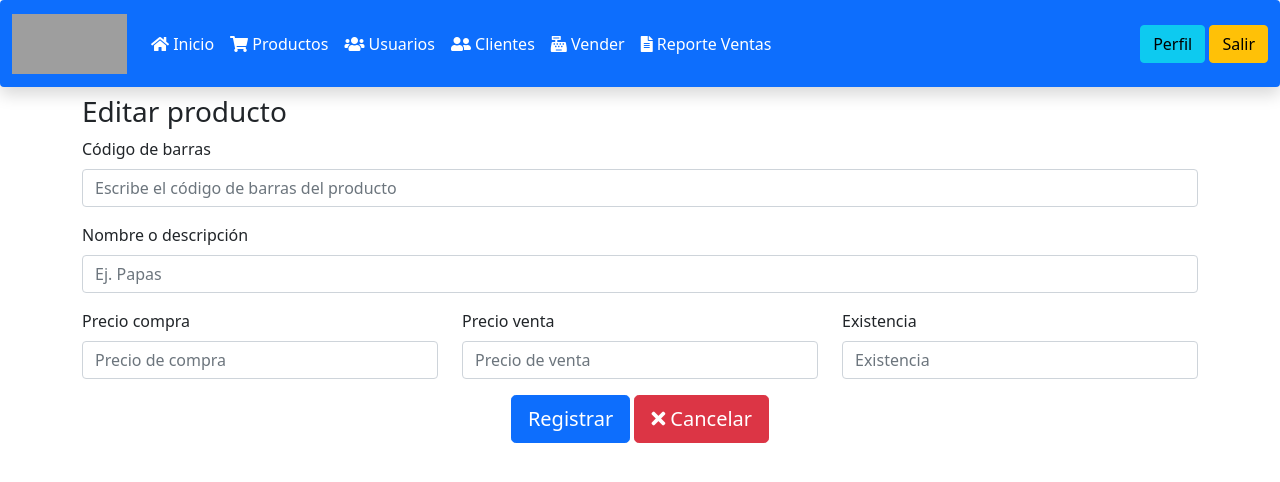
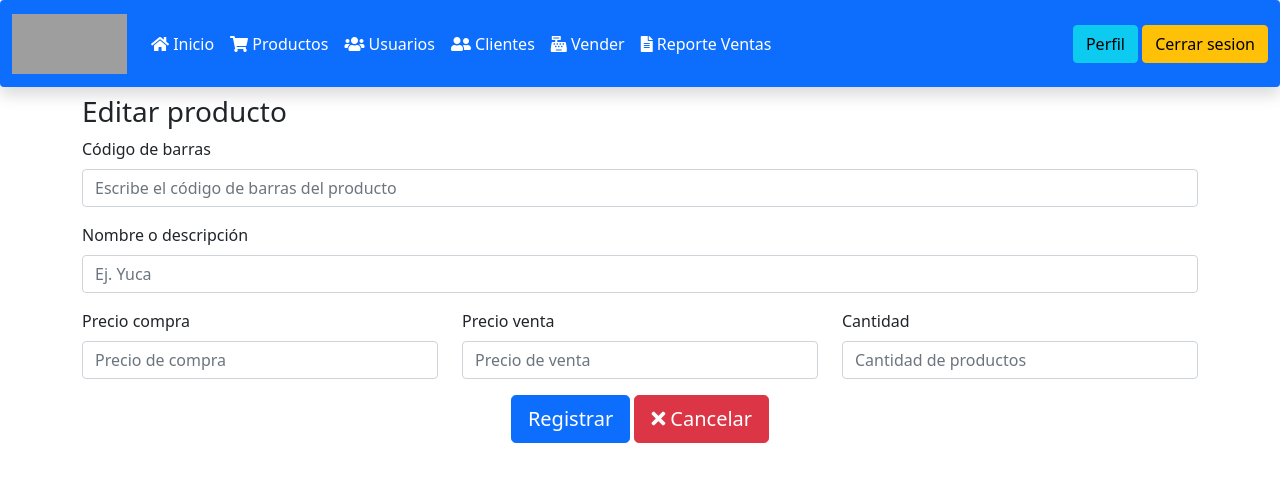
Before and after one commit to Cisco-Vargas/sistema_ventas_v3, a PHP site: page /editar_producto.php?id=1 in a window 1280 px wide. Shown: the top 482 px of the page. Run offline with PHP 8.4, Linux system fonts and the light colour scheme; the visitor is signed in with stand-in values (Sample User, id 1); data that the repository does not hold is empty; grey boxes are pictures that could not be loaded.

Commit message:
Cambios en el placeholder y edicion

```diff
--- a/agregar_producto.php
+++ b/agregar_producto.php
@@ -11,11 +11,11 @@ if(empty($_SESSION['usuario'])) header("location: login.php");
     <form method="post">
         <div class="mb-3">
             <label for="codigo" class="form-label">Código de barras</label>
-            <input type="text" name="codigo" class="form-control" id="codigo" placeholder="Escribe el código de barras del producto">
+            <input type="text" name="codigo" class="form-control" id="codigo" placeholder="Escribe el codigo de barras del producto">
         </div>
         <div class="mb-3">
             <label for="nombre" class="form-label">Nombre o descripción</label>
-            <input type="text" name="nombre" class="form-control" id="nombre" placeholder="Ej. Papas">
+            <input type="text" name="nombre" class="form-control" id="nombre" placeholder="Ej. Platano">
         </div>
         <div class="row">
             <div class="col">
@@ -28,7 +28,7 @@ if(empty($_SESSION['usuario'])) header("location: login.php");
             </div>
             <div class="col">
                 <label for="existencia" class="form-label">Existencia</label>
-                <input type="number" name="existencia" step="any" id="existencia" class="form-control" placeholder="Existencia" aria-label="">
+                <input type="number" name="existencia" step="any" id="existencia" class="form-control" placeholder="Cantidad de Producto" aria-label="">
             </div>
 
         </div>
--- a/agregar_usuario.php
+++ b/agregar_usuario.php
@@ -11,7 +11,7 @@ if(empty($_SESSION['usuario'])) header("location: login.php");
     <form method="post">
         <div class="mb-3">
             <label for="usuario" class="form-label">Nombre de usuario</label>
-            <input type="text" name="usuario" class="form-control" id="usuario" placeholder="Escribe el nombre de usuario. Ej. Paco">
+            <input type="text" name="usuario" class="form-control" id="usuario" placeholder="Escribe el nombre de usuario. Ej. Jose">
         </div>
         <div class="mb-3">
             <label for="nombre" class="form-label">Nombre completo</label>
--- a/editar_cliente.php
+++ b/editar_cliente.php
@@ -23,11 +23,11 @@ $cliente = obtenerClientePorId($id);
         </div>
         <div class="mb-3">
             <label for="telefono" class="form-label">Teléfono</label>
-            <input type="text" name="telefono" class="form-control" value="<?php echo $cliente->telefono;?>" id="telefono" placeholder="Ej. 2111568974">
+            <input type="text" name="telefono" class="form-control" value="<?php echo $cliente->telefono;?>" id="telefono" placeholder="Ej. 809-665-2102">
         </div>
         <div class="mb-3">
             <label for="direccion" class="form-label">Dirección</label>
-            <input type="text" name="direccion" class="form-control" value="<?php echo $cliente->direccion;?>" id="direccion" placeholder="Ej. Av Collar 1005 Col Las Cruces">
+            <input type="text" name="direccion" class="form-control" value="<?php echo $cliente->direccion;?>" id="direccion" placeholder="Ej. Av. Sanche Ozama, calle 2">
         </div>
 
         <div class="text-center mt-3">
--- a/editar_producto.php
+++ b/editar_producto.php
@@ -23,7 +23,7 @@ $producto = obtenerProductoPorId($id);
         </div>
         <div class="mb-3">
             <label for="nombre" class="form-label">Nombre o descripción</label>
-            <input type="text" name="nombre" class="form-control" value="<?php echo $producto->nombre;?>" id="nombre" placeholder="Ej. Papas">
+            <input type="text" name="nombre" class="form-control" value="<?php echo $producto->nombre;?>" id="nombre" placeholder="Ej. Yuca">
         </div>
         <div class="row">
             <div class="col">
@@ -35,8 +35,8 @@ $producto = obtenerProductoPorId($id);
                 <input type="number" name="venta" step="any" value="<?php echo $producto->venta;?>" id="venta" class="form-control" placeholder="Precio de venta" aria-label="">
             </div>
             <div class="col">
-                <label for="existencia" class="form-label">Existencia</label>
-                <input type="number" name="existencia" step="any" value="<?php echo $producto->existencia;?>" id="existencia" class="form-control" placeholder="Existencia" aria-label="">
+                <label for="existencia" class="form-label">Cantidad</label>
+                <input type="number" name="existencia" step="any" value="<?php echo $producto->existencia;?>" id="existencia" class="form-control" placeholder="Cantidad de productos" aria-label="">
             </div>
 
         </div>
--- a/navbar.php
+++ b/navbar.php
@@ -51,7 +51,7 @@
             </li>
             &nbsp
             <li class="nav-item">
-                <a href="cerrar_sesion.php" class="btn btn-warning">Salir</a>
+                <a href="cerrar_sesion.php" class="btn btn-warning">Cerrar sesion</a>
             </li>
         </ul>
     </div>
```
Also changed, not shown: editar_usuario.php (+4 -4 lines).
